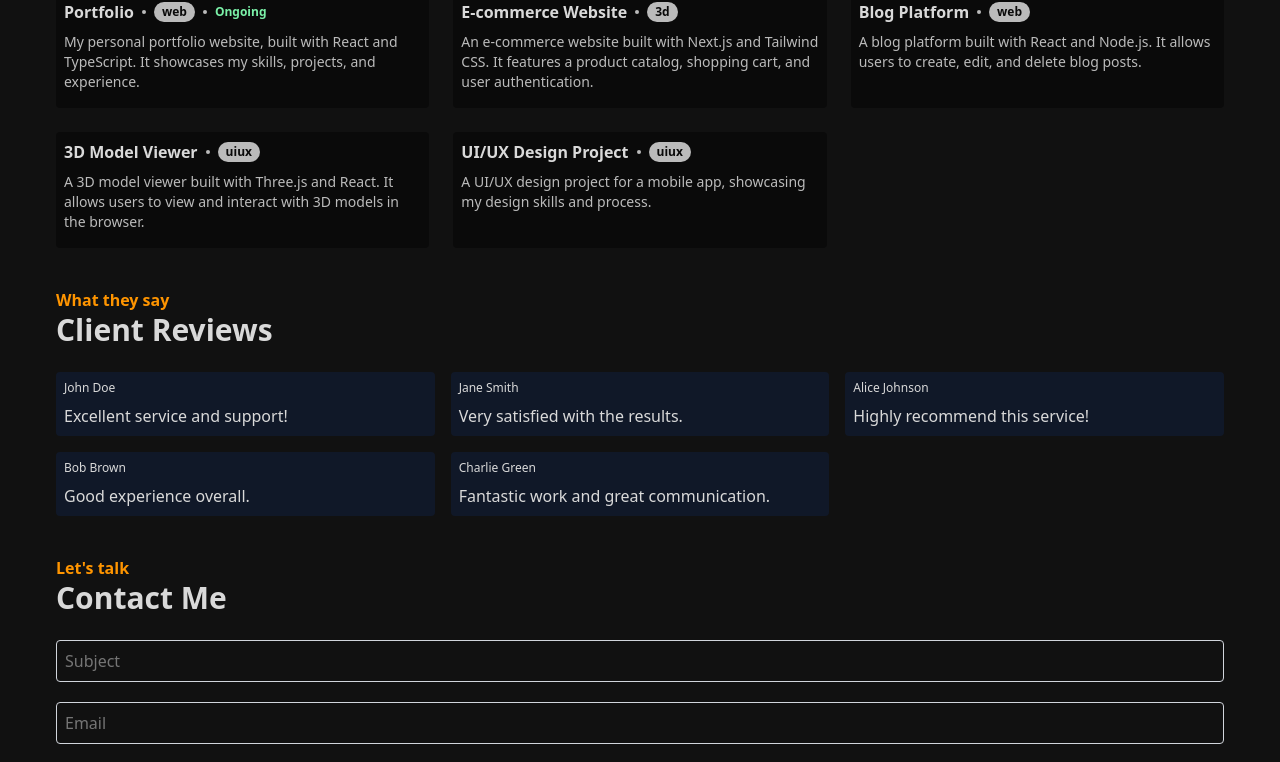
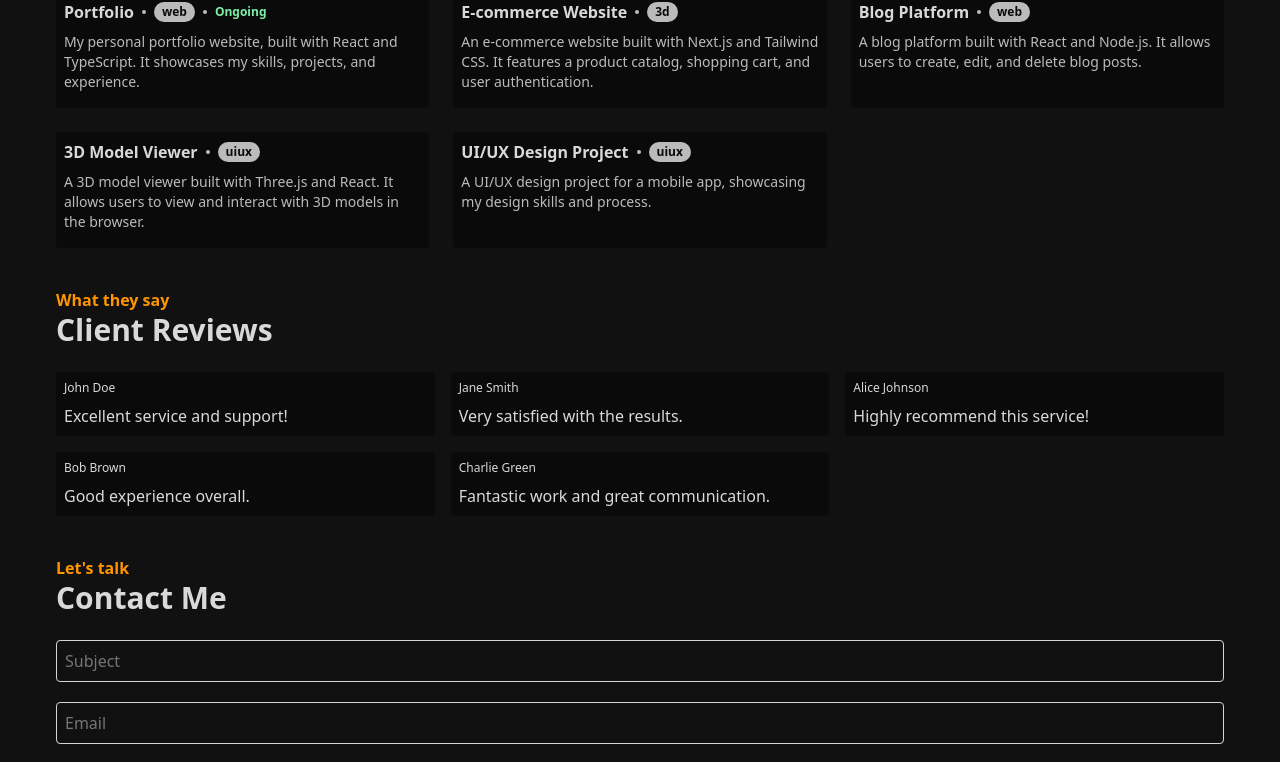
Before and after one commit to anthonywandera/anthonywandera, a React (Vite) app: page / in a window 1280 px wide. Shown: the part 1775-2537 px from the top of the page. Built offline with nearby package versions, Linux system fonts and the light colour scheme.

Commit message:
created a dot component

```diff
--- /dev/null
+++ b/src/components/dot.tsx
@@ -0,0 +1,5 @@
+export default function Dot() {
+  return (
+    <span className="p-0.5 bg-[var(--primary-foreground)] rounded-full"></span>
+  );
+}
--- a/src/components/project-item.tsx
+++ b/src/components/project-item.tsx
@@ -1,17 +1,18 @@
 import { Project } from "../types";
+import Dot from "./dot";
 
 export default function ProjectItem({ project }: { project: Project }) {
   return (
     <div className="bg-[var(--primary)] p-2 rounded">
       <h3 className="mb-2 flex gap-2 items-center font-semibold">
         <span>{project.title}</span>
-        <span className="p-0.5 bg-[var(--primary-foreground)] rounded-full"></span>
+        <Dot />
         <span className="bg-[var(--primary-foreground)] text-[var(--primary)] text-xs px-2 py-0.5 rounded-full">
           {project.category}
         </span>
         {project.ongoing && (
           <>
-            <span className="p-0.5 bg-[var(--primary-foreground)] rounded-full"></span>
+            <Dot />
             <span className="text-xs text-green-300">Ongoing</span>
           </>
         )}
--- a/src/sections/reviews.tsx
+++ b/src/sections/reviews.tsx
@@ -8,7 +8,7 @@ export default function Reviews() {
       <Title title_1="What they say" title_2="Client Reviews" />
       <div className="grid grid-cols-3 gap-4">
         {clientReviewsList.map((review) => (
-          <div key={review.id} className="bg-gray-900 p-2 rounded">
+          <div key={review.id} className="bg-[var(--primary)] p-2 rounded">
             <p className="text-xs mb-2">{review.name}</p>
             <p>{review.message}</p>
           </div>
```
